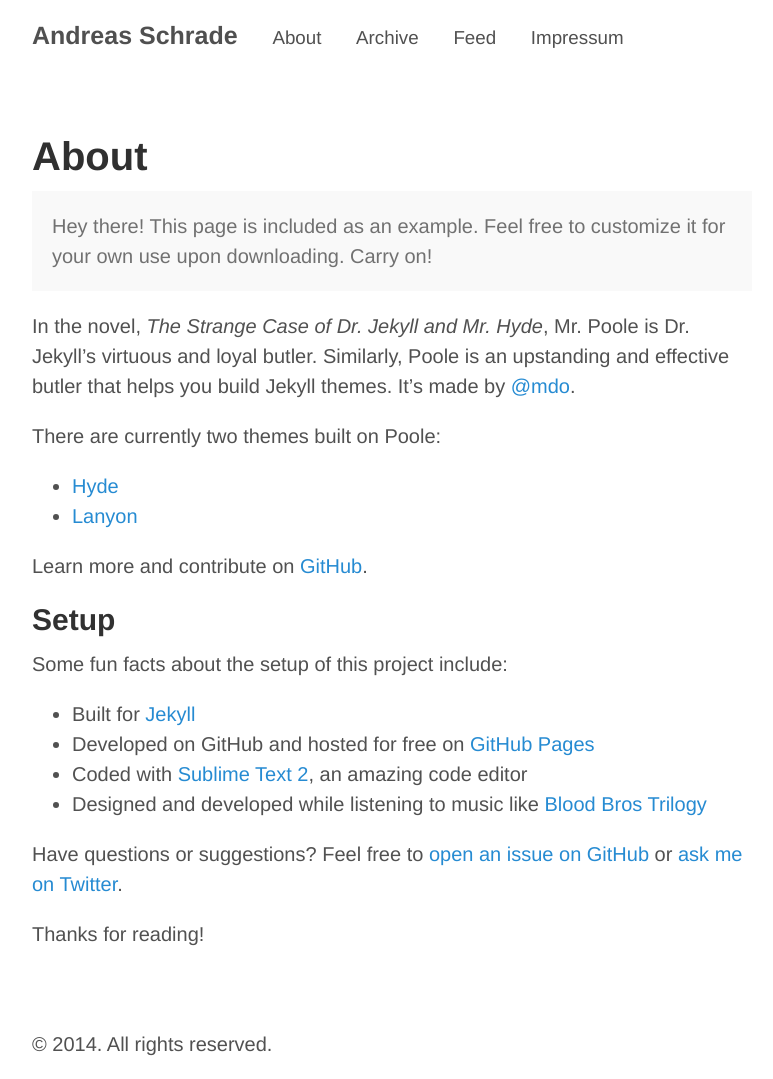
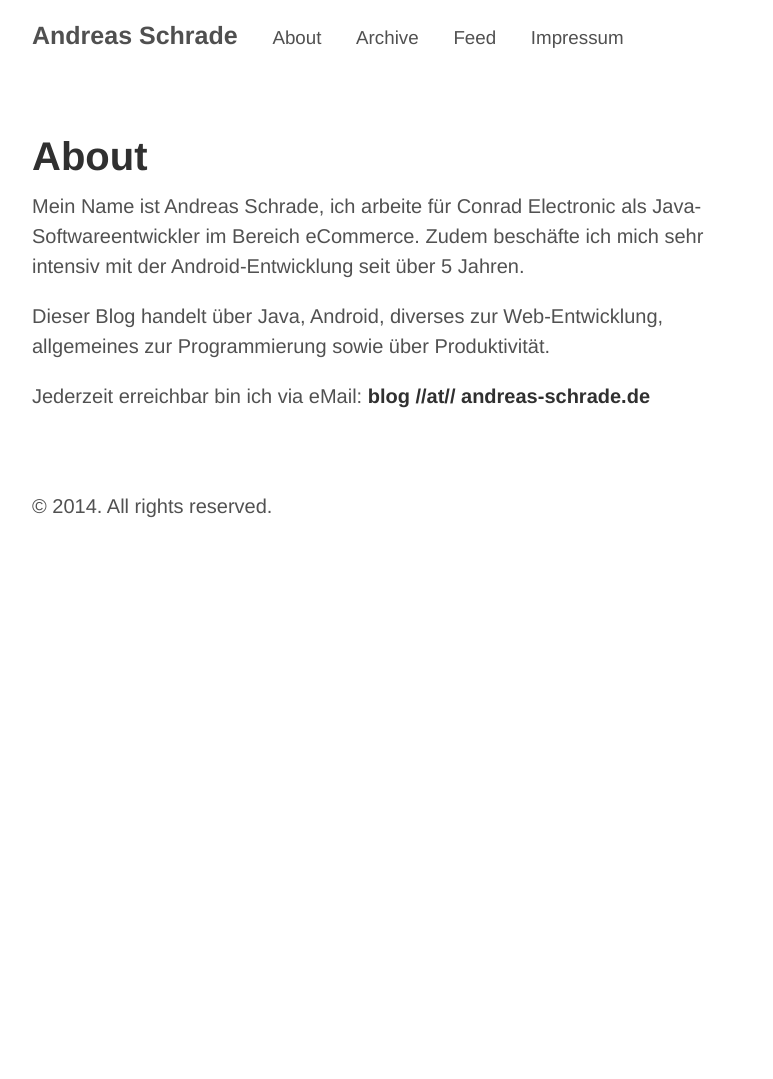
Before and after one commit to andreasschrade/andreasschrade.github.com, a Jekyll site: the page built from about.md, in a window 1280 px wide. Shown: the whole page, without its empty margins (248-1021 px from the left). Built offline with Jekyll 4.4.1, drawn with Linux system fonts in a browser that asks for light colours; Markdown is read by kramdown in place of the engine named in the settings; after the commit the page ends 900 px from its top, so only the background shows below that.

Commit message:
updated about page

```diff
--- a/about.md
+++ b/about.md
@@ -3,28 +3,9 @@
 title: About
 ---
 
-<p class="message">
-  Hey there! This page is included as an example. Feel free to customize it for your own use upon downloading. Carry on!
-</p>
+Mein Name ist Andreas Schrade, ich arbeite für Conrad Electronic als Java-Softwareentwickler im Bereich eCommerce.
+Zudem beschäfte ich mich sehr intensiv mit der Android-Entwicklung seit über 5 Jahren.
 
-In the novel, *The Strange Case of Dr. Jekyll and Mr. Hyde*, Mr. Poole is Dr. Jekyll's virtuous and loyal butler. Similarly, Poole is an upstanding and effective butler that helps you build Jekyll themes. It's made by [@mdo](https://twitter.com/mdo).
+Dieser Blog handelt über Java, Android, diverses zur Web-Entwicklung, allgemeines zur Programmierung sowie über Produktivität.
 
-There are currently two themes built on Poole:
-
-* [Hyde](http://hyde.getpoole.com)
-* [Lanyon](http://lanyon.getpoole.com)
-
-Learn more and contribute on [GitHub](https://github.com/poole).
-
-## Setup
-
-Some fun facts about the setup of this project include:
-
-* Built for [Jekyll](http://jekyllrb.com)
-* Developed on GitHub and hosted for free on [GitHub Pages](https://pages.github.com)
-* Coded with [Sublime Text 2](http://sublimetext.com), an amazing code editor
-* Designed and developed while listening to music like [Blood Bros Trilogy](https://soundcloud.com/maddecent/sets/blood-bros-series)
-
-Have questions or suggestions? Feel free to [open an issue on GitHub](https://github.com/poole/issues/new) or [ask me on Twitter](https://twitter.com/mdo).
-
-Thanks for reading!
+Jederzeit erreichbar bin ich via eMail: <strong>blog //at// andreas-schrade.de</strong>
```
